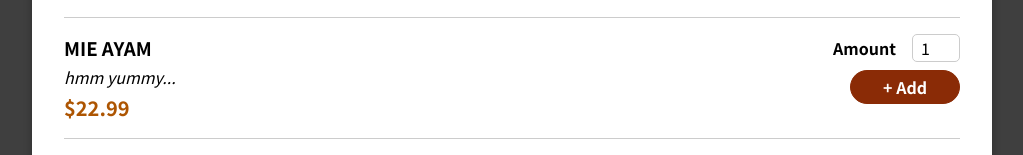
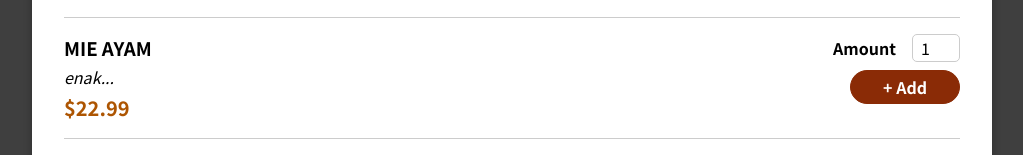
Before and after one commit to HeriSuheri/kursus-11, a React (Create React App) app: page / in a window 1280 px wide. Shown: the part 1229-1384 px from the top of the page, without its empty margins (128-1151 px from the left). Built offline with nearby package versions, Linux system fonts and the light colour scheme.

Commit message:
ganti ket

```diff
--- a/src/components/Meals/AvailableMeals.js
+++ b/src/components/Meals/AvailableMeals.js
@@ -42,8 +42,8 @@ const DUMMY_MEALS = [
   {
     id: "m7",
     name: "MIE AYAM",
+    description: "enak...",
     price: 22.99,
-    description: "hmm yummy...",
   },
 ];
 
```
